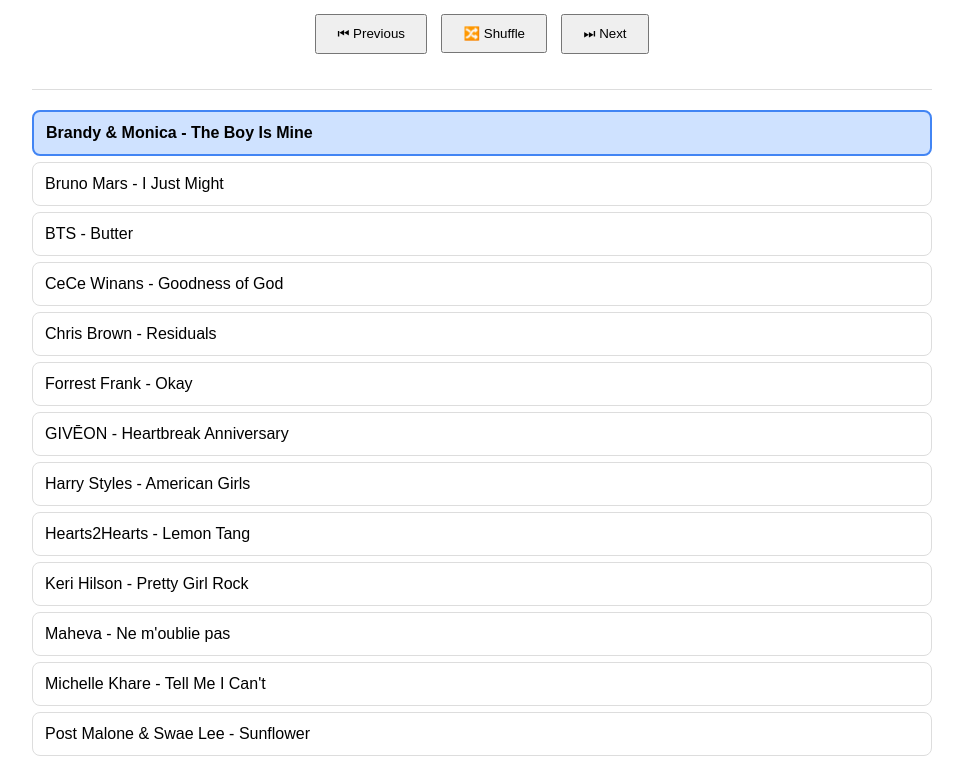
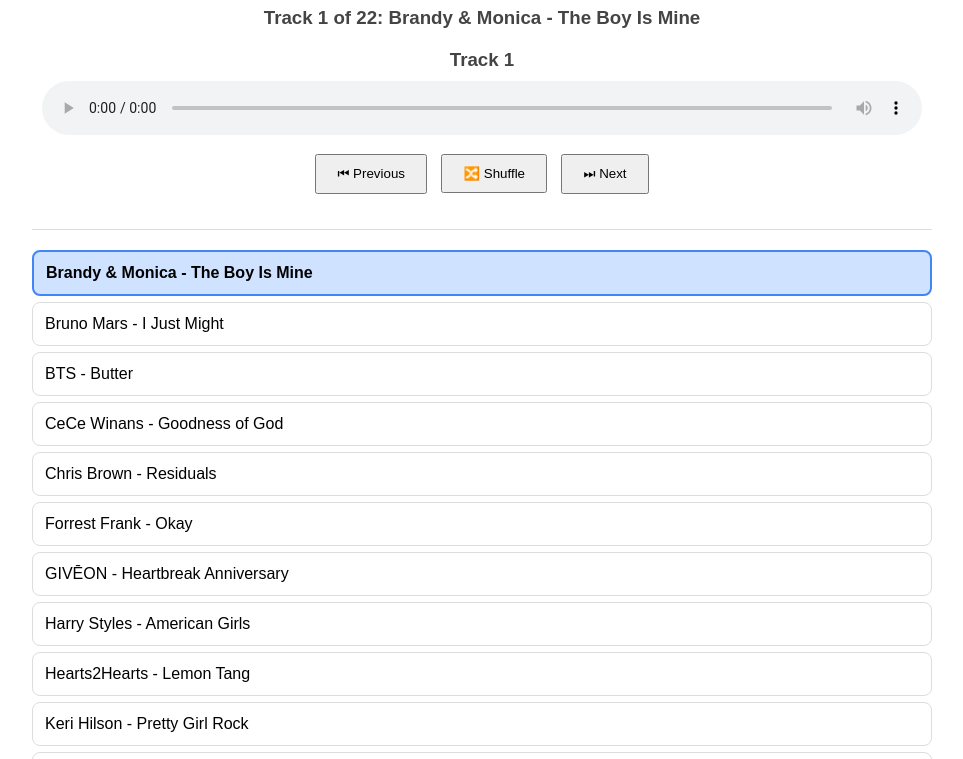
Before and after one commit to mrsducray/portable1-music, a plain HTML site: page index.html in a window 1280 px wide. Shown: the part 474-1233 px from the top of the page, without its empty margins (158-1121 px from the left). Drawn offline with Linux system fonts and the light colour scheme.

Commit message:
Update index.html

```diff
--- a/index.html
+++ b/index.html
@@ -11,7 +11,7 @@ body{
     font-family: Arial, sans-serif;
     max-width: 900px;
     margin: auto;
-    padding-top: 260px;
+    padding-top: 400px;
     padding-left: 0;
     padding-right: 0;
     background:transparent;
```
